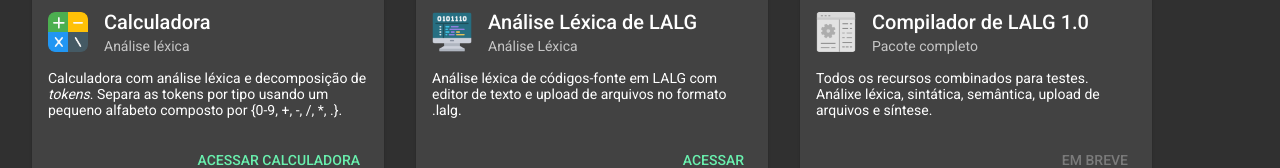
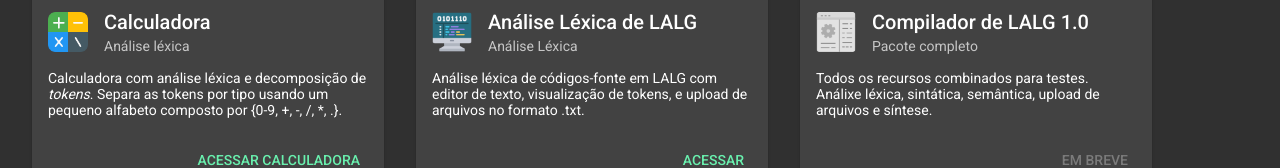
Before and after one commit to jibaky/trabComp, an Angular app: page / in a window 1280 px wide. Shown: the part 298-466 px from the top of the page. Built offline with nearby package versions, Linux system fonts and the light colour scheme.

Commit message:
fix(homepage):conserta card errado na homepage

```diff
--- a/src/app/pages/home-page/home-page.component.html
+++ b/src/app/pages/home-page/home-page.component.html
@@ -51,8 +51,8 @@
     </mat-card-header>
     <mat-card-content>
       <p>
-        Análise léxica de códigos-fonte em LALG com editor de texto e upload de
-        arquivos no formato .lalg.
+        Análise léxica de códigos-fonte em LALG com editor de texto, visualização de tokens, e upload de
+        arquivos no formato .txt.
       </p>
     </mat-card-content>
     <mat-card-actions align="end">
```
